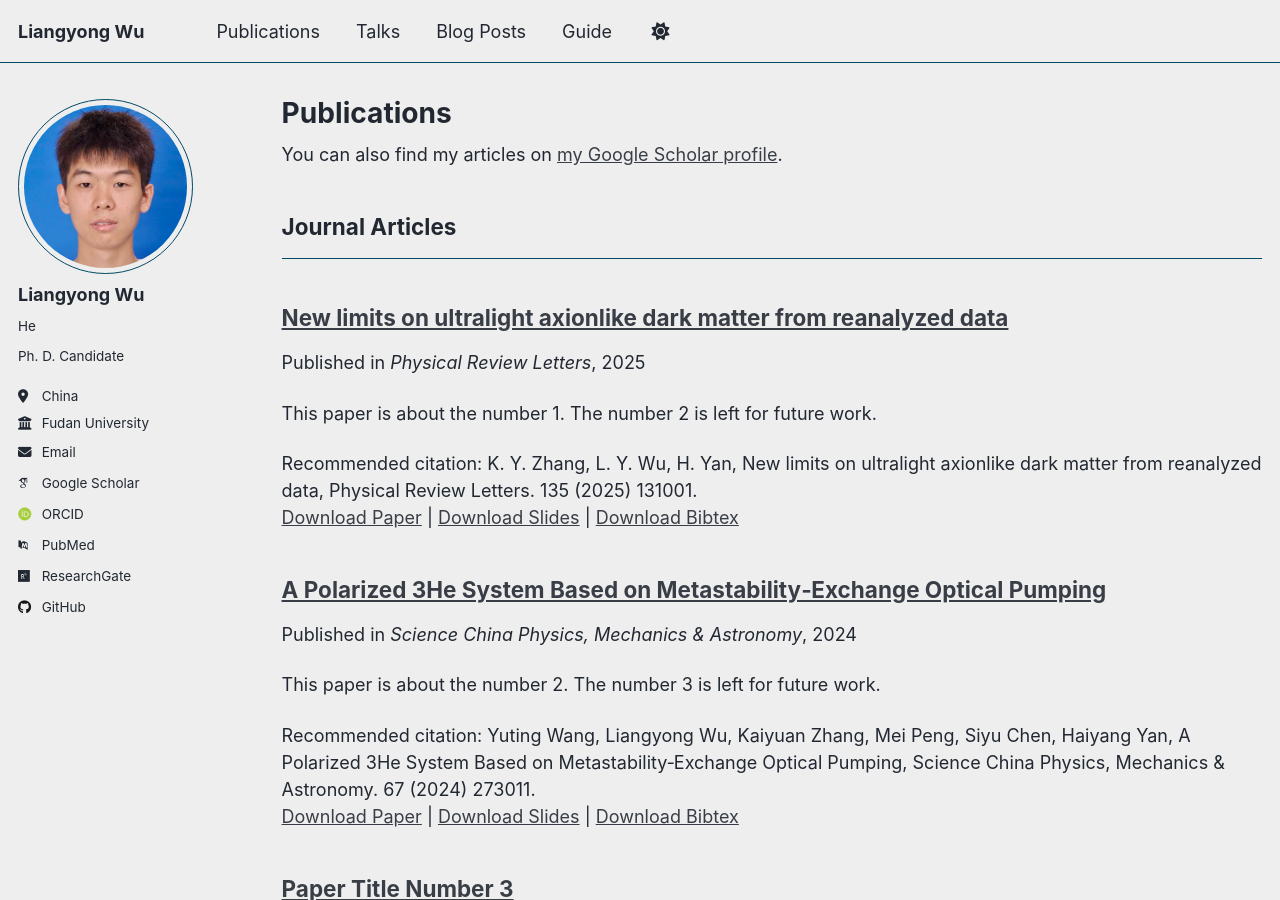
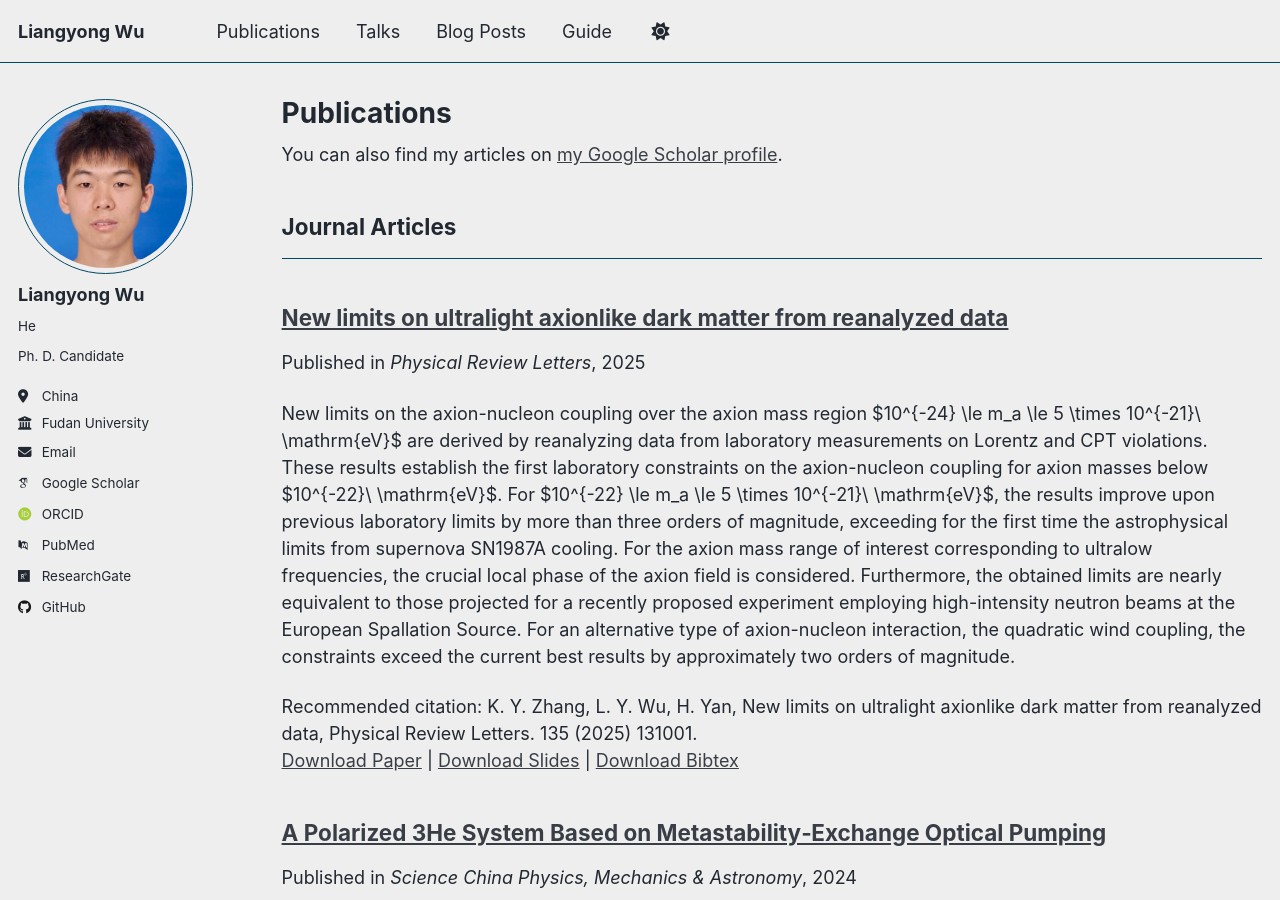
Before and after one commit to Myerrs/myerrs.github.io, a Jekyll site: the page built from _pages/publications.html, in a window 1280 px wide and 900 px high. Built offline with Jekyll 4.4.1, drawn with Linux system fonts in a browser that asks for light colours; some web fonts are replaced; a script that is not in the unit is left out.

Commit message:
publication-modify

```diff
--- a/_publications/2009-10-01-paper-title-number-1.md
+++ b/_publications/2009-10-01-paper-title-number-1.md
@@ -2,12 +2,22 @@
 title: "New limits on ultralight axionlike dark matter from reanalyzed data"
 collection: publications
 category: manuscripts
+tags: [axion, ultralow-mass, CPT, Lorentz, neutron-beams]
 permalink: /publications/2009-10-01-paper-title-number-1
-excerpt: 'This paper is about the number 1. The number 2 is left for future work.'
+excerpt: |
+  New limits on the axion-nucleon coupling over the axion mass region
+  $10^{-24} \le m_a \le 5 \times 10^{-21}\ \mathrm{eV}$ are derived by reanalyzing data from laboratory measurements on Lorentz and CPT violations.
+  These results establish the first laboratory constraints on the axion-nucleon coupling for axion masses below
+  $10^{-22}\ \mathrm{eV}$.
+  For $10^{-22} \le m_a \le 5 \times 10^{-21}\ \mathrm{eV}$, the results improve upon previous laboratory limits by more than three orders of magnitude, exceeding for the first time the astrophysical limits from supernova SN1987A cooling.
+  For the axion mass range of interest corresponding to ultralow frequencies, the crucial local phase of the axion field is considered.
+  Furthermore, the obtained limits are nearly equivalent to those projected for a recently proposed experiment employing high-intensity neutron beams at the European Spallation Source.
+  For an alternative type of axion-nucleon interaction, the quadratic wind coupling, the constraints exceed the current best results by approximately two orders of magnitude.
 date: 2025-09-23
 venue: 'Physical Review Letters'
 slidesurl: 'https://myerrs.github.io/files/silde_zhang2025prl.png'
 paperurl: 'https://myerrs.github.io/files/zhang2025prl.pdf'
 bibtexurl: 'https://myerrs.github.io/files/zhang2025.bib'
 citation: 'K. Y. Zhang, L. Y. Wu, H. Yan, New limits on ultralight axionlike dark matter from reanalyzed data, Physical Review Letters. 135 (2025) 131001.'
+mathjax: true
 ---
```
